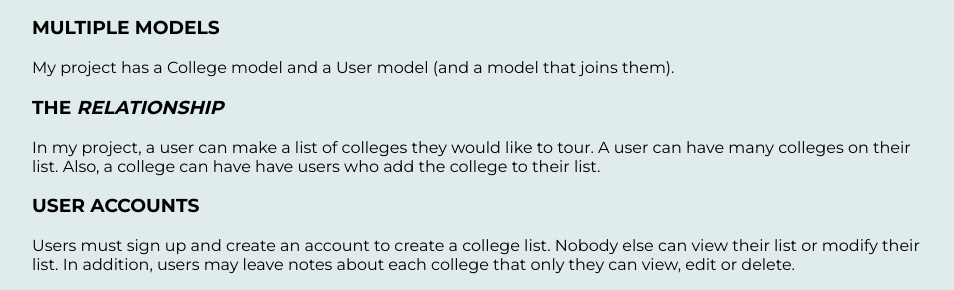
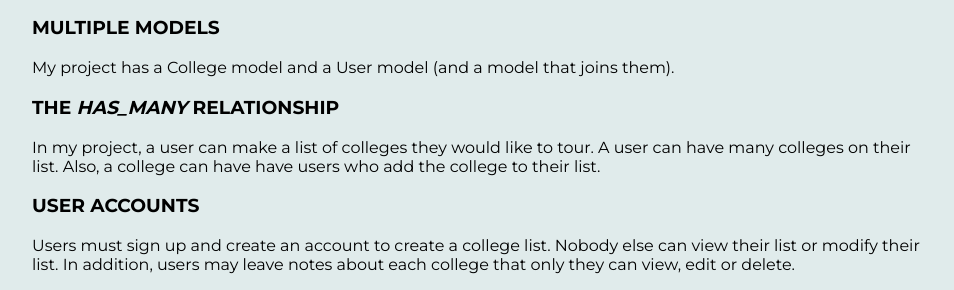
Before and after one commit to jmheyd/jmheyd.github.io, a Jekyll site: the page built from _posts/2016-05-27-sinatra-assessment.md, in a window 1280 px wide. Shown: the part 704-994 px from the top of the page, without its empty margins (160-1114 px from the left). Built offline with Jekyll 4.4.1, drawn with Linux system fonts in a browser that asks for light colours; some web fonts are replaced.

Commit message:
update post

```diff
--- a/_posts/2016-05-27-sinatra-assessment.md
+++ b/_posts/2016-05-27-sinatra-assessment.md
@@ -28,7 +28,7 @@ For this project in the Learn-Verified curriculum, we had to build an MVC Sinatr
 <h3>Multiple Models</h3>
 <p>My project has a College model and a User model (and a model that joins them).</p>
 
-<h3>The <em>relationship</em></h3>
+<h3>The <em>has_many </em>relationship</h3>
 <p>In my project, a user can make a list of colleges they would like to tour. A user can have many colleges on their list. Also, a college can have have users who add the college to their list.</p>
 
 <h3>User Accounts</h3>
```
